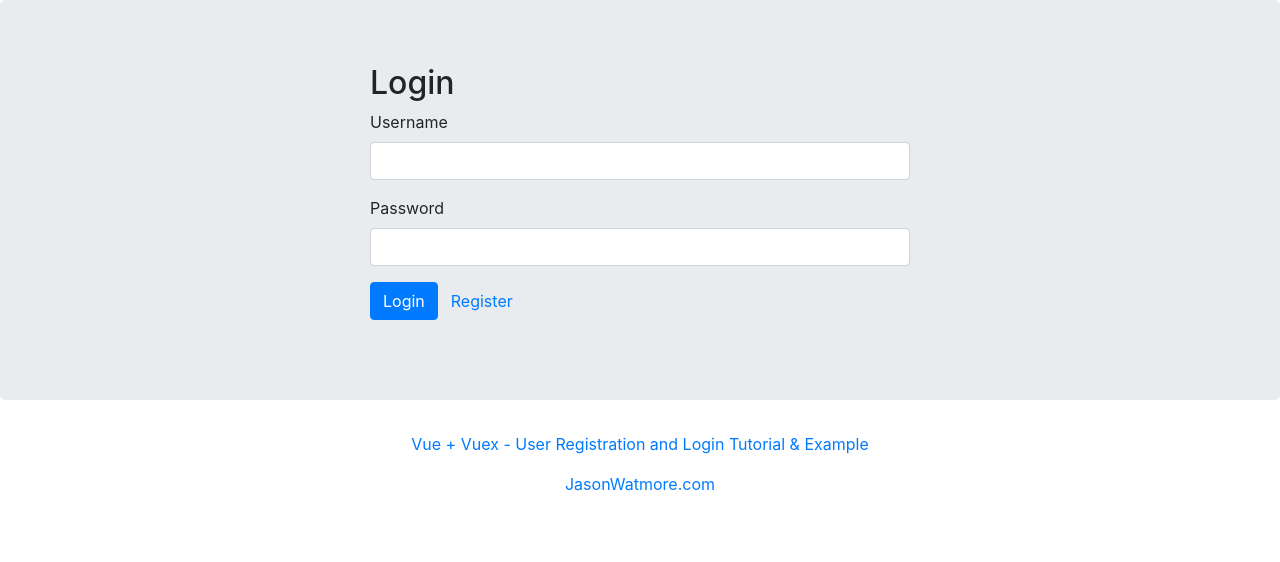
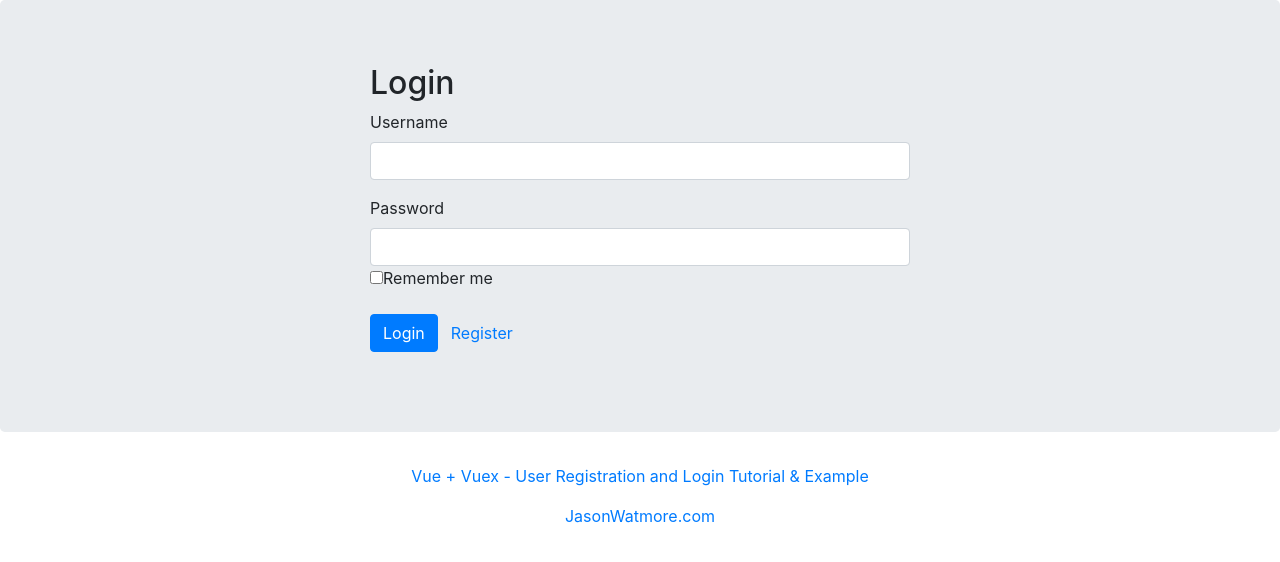
Before and after one commit to AlexandraPuchianu/VueRegistrationLoginExample, a Vue app: page /login in a window 1280 px wide. Shown: the top 562 px of the page. Built offline with nearby package versions, Linux system fonts and the light colour scheme.

Commit message:
Create Remember me checkbox in LoginPage.

```diff
--- a/src/login/LoginPage.vue
+++ b/src/login/LoginPage.vue
@@ -27,6 +27,8 @@
         <div v-show="submitted && !password" class="invalid-feedback">
           Password is required
         </div>
+        <input type="checkbox" id="remember" name="remember" v-model="remember" value="true" />
+        <label for="remember">Remember me</label>
       </div>
       <div class="form-group">
         <button class="btn btn-primary" :disabled="status.loggingIn">
@@ -50,6 +52,7 @@ export default {
     return {
       username: "",
       password: "",
+      remember: false,
       submitted: false,
     };
   },
@@ -64,9 +67,9 @@ export default {
     ...mapActions("account", ["login", "logout"]),
     handleSubmit(e) {
       this.submitted = true;
-      const { username, password } = this;
+      const { username, password, remember } = this;
       if (username && password) {
-        this.login({ username, password });
+        this.login({ username, password, remember });
       }
     },
   },
```
